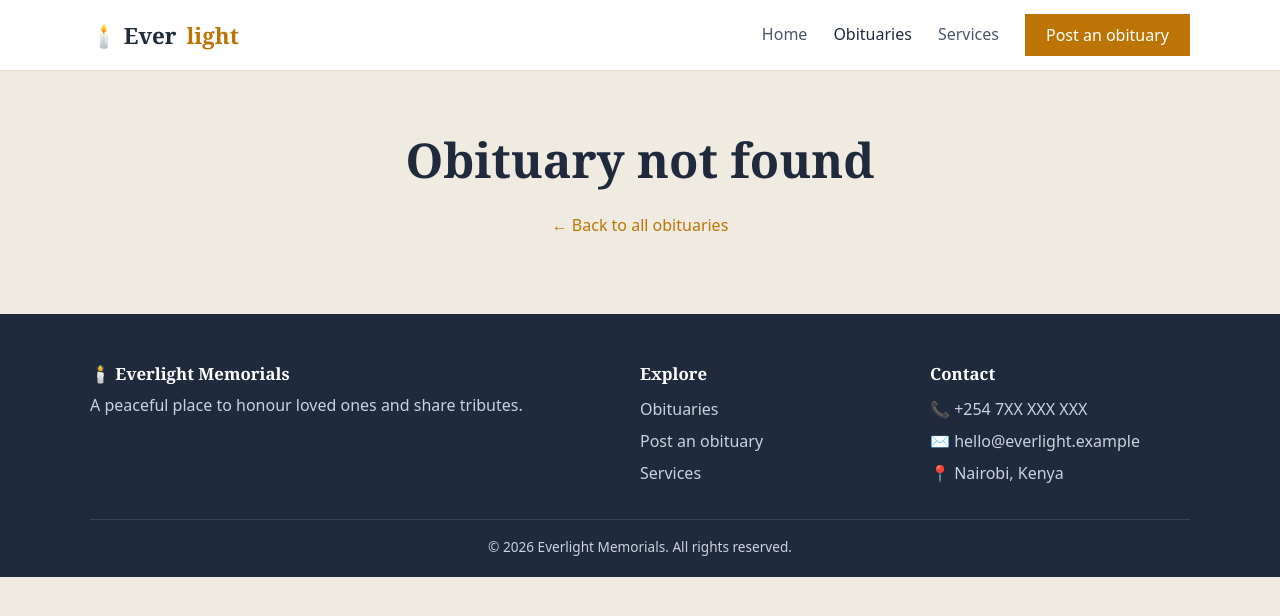
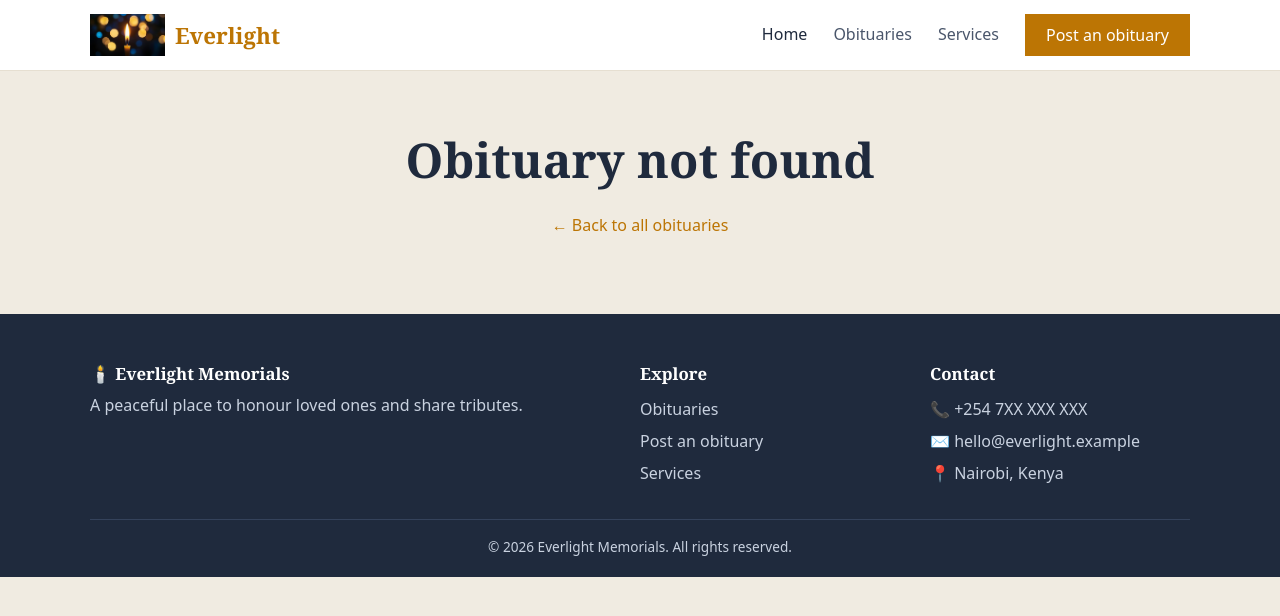
Before and after one commit to anyanzwa/memorial-site, a plain HTML site: page obituary.html in a window 1280 px wide. Drawn offline with Linux system fonts and the light colour scheme.

Commit message:
Services update'

```diff
--- a/obituary.html
+++ b/obituary.html
@@ -10,14 +10,18 @@
 </head>
 <body data-page="obituary">
 
+
 <!-- HEADER -->
 <header class="header">
   <div class="container nav">
-    <a class="logo" href="index.html">🕯️ Ever<span>light</span></a>
+    <a class="logo" href="index.html">
+      <img src="images/candle-2.jpeg" alt="Everlight Memorials" class="logo-img">
+      <span class="logo-text">Ever<span>light</span></span>
+    </a>
     <button class="menu-button" aria-label="Menu">☰</button>
     <ul class="menu">
-      <li><a href="index.html" >Home</a></li>
-      <li><a href="obituaries.html" class="active">Obituaries</a></li>
+      <li><a href="index.html" class="active">Home</a></li>
+      <li><a href="obituaries.html">Obituaries</a></li>
       <li><a href="index.html#services">Services</a></li>
       <li><a class="btn gold" href="submit.html">Post an obituary</a></li>
     </ul>
```
Also changed, not shown: obituaries.html (+7 -3 lines), submit.html (+5 -2 lines).
